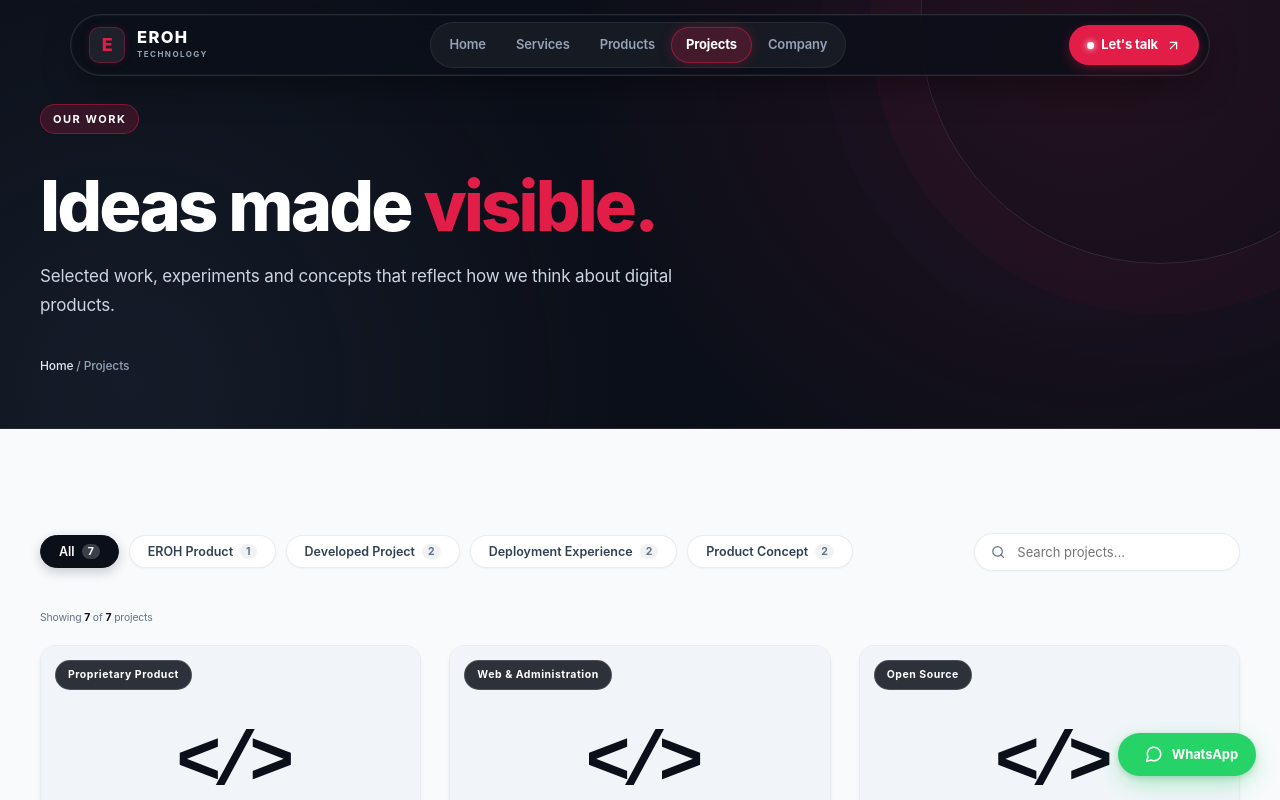
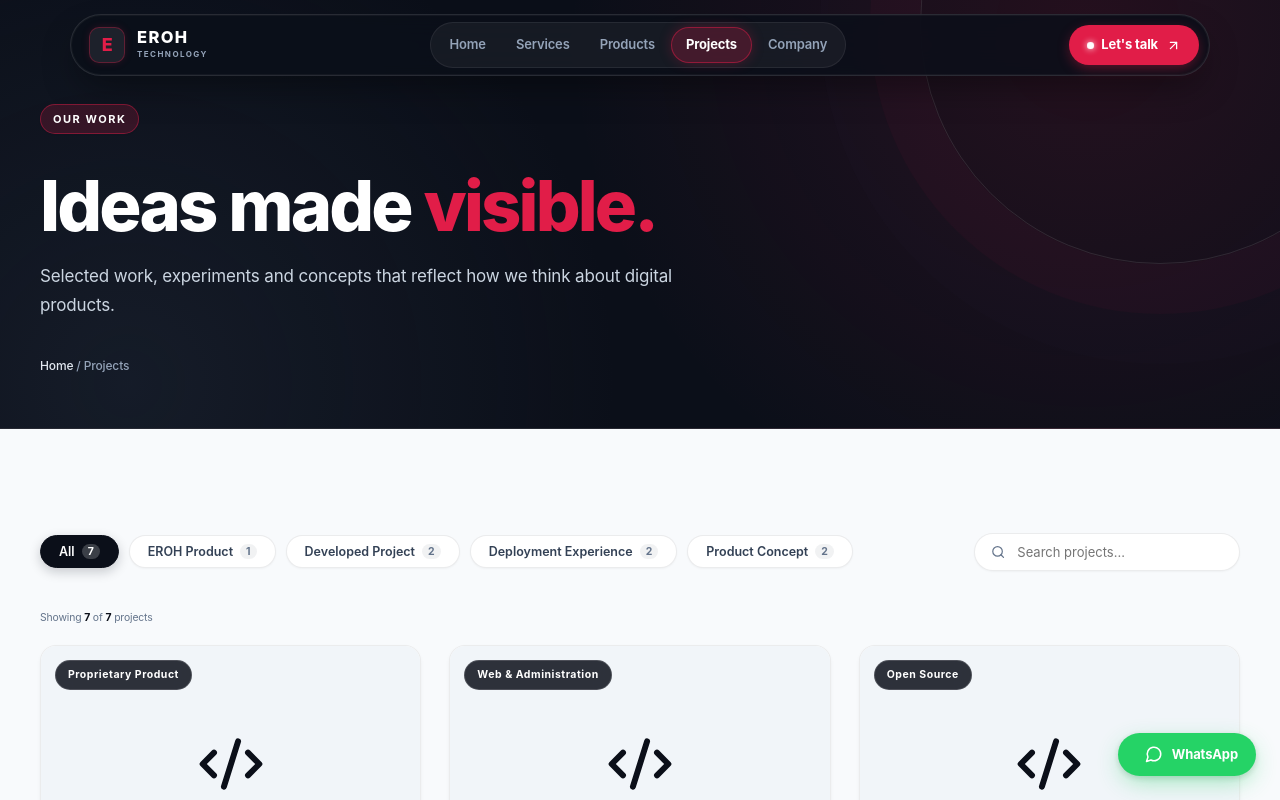
Before and after one commit to EricHOfla/Erohweb, a Next.js app: page /projects in a window 1280 px wide. Shown: the top 800 px of the page. Built offline with nearby package versions, Linux system fonts and the light colour scheme.

Commit message:
Use visible code icon on project cards

```diff
--- a/src/components/project-list.tsx
+++ b/src/components/project-list.tsx
@@ -2,7 +2,7 @@
 
 import Link from "next/link";
 import { useMemo, useState } from "react";
-import { ArrowUpRight, Search } from "lucide-react";
+import { ArrowUpRight, Search, Code2 } from "lucide-react";
 import { projects } from "@/data/content";
 
 export function ProjectList() {
@@ -72,7 +72,7 @@ export function ProjectList() {
           {rows.map((p) => (
             <article className="project-card" key={p.slug}>
               <Link className="project-image project-placeholder" href={`/projects/${p.slug}`} aria-label={`View ${p.title} project`}>
-                <span className="project-code-mark" aria-hidden="true">{"</>"}</span>
+                <Code2 className="project-code-icon" aria-hidden="true" size={68} strokeWidth={2.1} />
                 <span className="project-status-pill">{p.status}</span>
               </Link>
               <div className="project-body">
```
